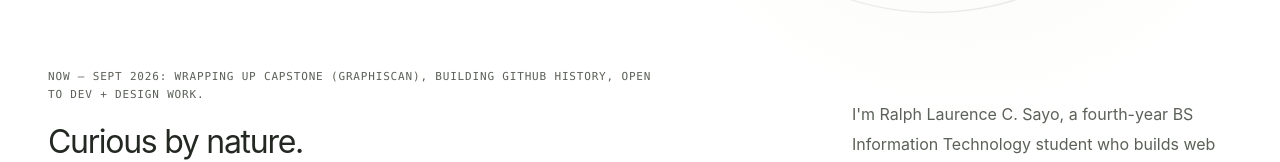
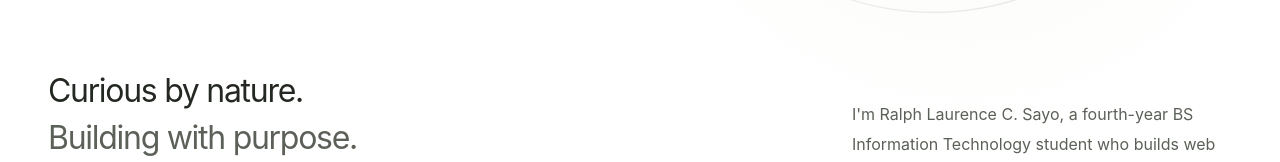
Before and after one commit to Laurenceonly/ralph-portfolio, a Nuxt app: page / in a window 1280 px wide. Shown: the part 677-839 px from the top of the page. Built offline with nearby package versions, Linux system fonts and the light colour scheme.

Commit message:
Remove NOW status line from hero

```diff
--- a/app/app.vue
+++ b/app/app.vue
@@ -1014,11 +1014,6 @@ onBeforeUnmount(() => {
 
         <div class="hero-bottom">
           <div class="hero-lede">
-            <p class="eyebrow muted now-line">
-              NOW — Sept 2026: Wrapping up capstone (GraphiScan), building
-              GitHub history, open to dev + design work.
-            </p>
-
             <p class="hero-statement">
               Curious by nature.<br />
               <span>Building with purpose.</span>
--- a/app/assets/css/main.css
+++ b/app/assets/css/main.css
@@ -506,9 +506,6 @@ summary {
   gap: 16px;
 }
 
-.hero-lede .now-line {
-  margin: 0;
-}
 
 .hero-statement {
   font-size: clamp(24px, 2.5vw, 36px);
```
